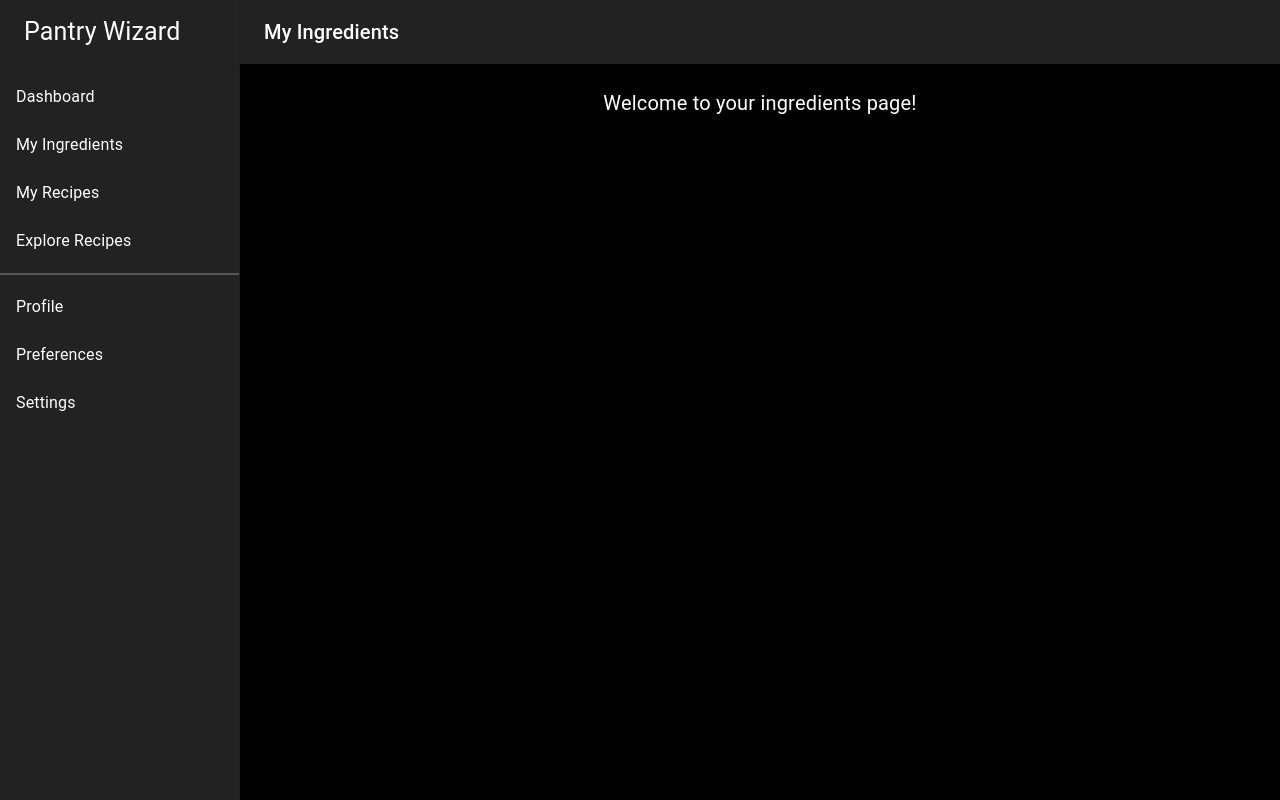
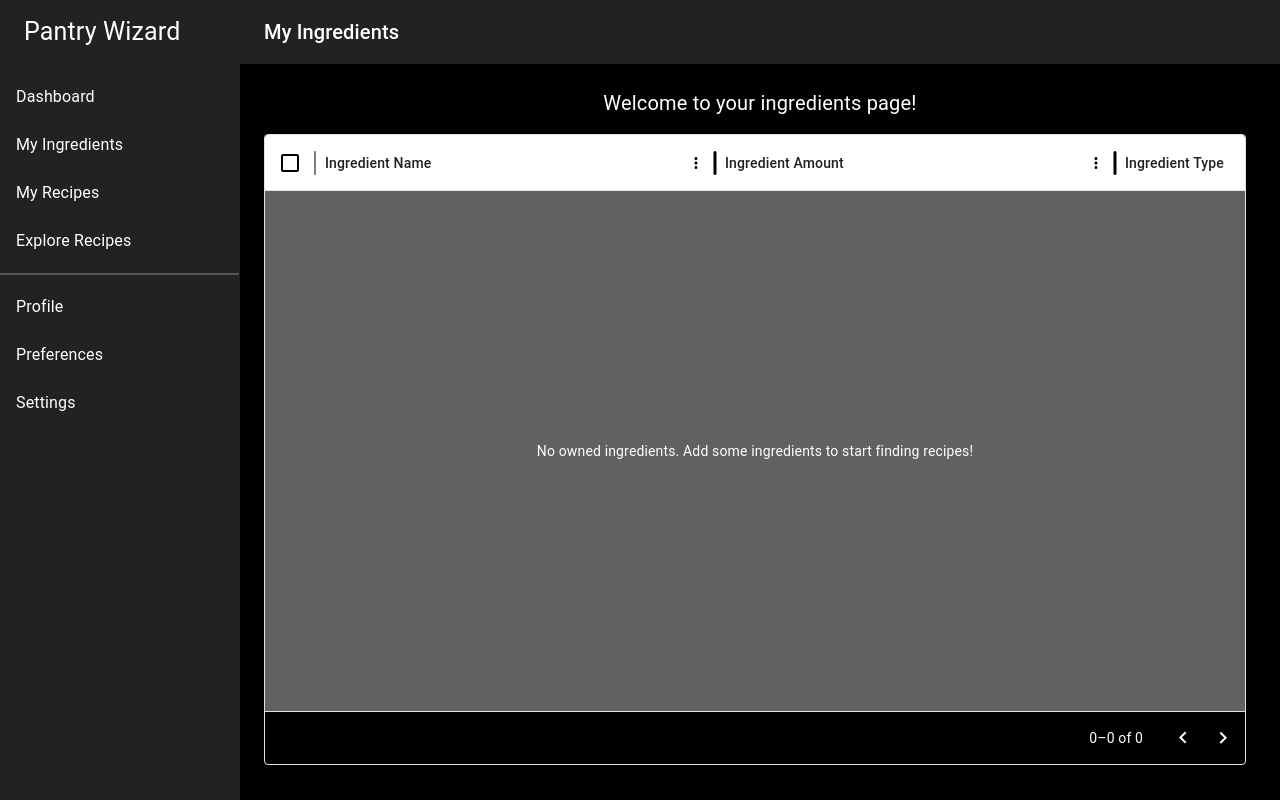
Before and after one commit to grackfish/pantry-wizard, a React (Create React App) app: page /ingredients in a window 1280 px wide. Built offline with nearby package versions, Linux system fonts and the light colour scheme.

Commit message:
reset some git stuff

```diff
--- a/package.json
+++ b/package.json
@@ -7,11 +7,13 @@
     "@emotion/styled": "^11.13.0",
     "@mui/icons-material": "^6.1.1",
     "@mui/material": "^6.1.1",
+    "@mui/x-data-grid": "^7.23.1",
     "@testing-library/jest-dom": "^5.17.0",
     "@testing-library/react": "^13.4.0",
     "@testing-library/user-event": "^13.5.0",
     "react": "^18.3.1",
     "react-dom": "^18.3.1",
+    "react-router-dom": "^7.0.2",
     "react-scripts": "5.0.1",
     "web-vitals": "^2.1.4"
   },
--- a/src/Ingredients/Ingredients.js
+++ b/src/Ingredients/Ingredients.js
@@ -14,7 +14,7 @@ import MenuIcon from '@mui/icons-material/Menu';
 import Toolbar from '@mui/material/Toolbar';
 import Typography from '@mui/material/Typography';
 import { Link } from 'react-router-dom';
-import { useLocation } from 'react-router-dom';
+import OwnedTable from './OwnedTable.js';
 
 const drawerWidth = 240;
 
@@ -148,6 +148,7 @@ function ResponsiveDrawer(props) {
         <Typography sx={{ marginBottom: 2, fontSize: '20px', textAlign: 'center' }}>
           Welcome to your ingredients page!
         </Typography>
+        <OwnedTable/>
       </Box>
     </Box>
   );
--- /dev/null
+++ b/src/Ingredients/OwnedTable.js
@@ -0,0 +1,85 @@
+import * as React from 'react';
+import Box from '@mui/material/Box';
+import { DataGrid } from '@mui/x-data-grid';
+
+// BACKEND: refer to 'field' variable
+const columns = [
+  { field: 'name', headerName: 'Ingredient Name', width: 400 },
+  { field: 'amount', headerName: 'Ingredient Amount', width: 400 },
+  { field: 'type', headerName: 'Ingredient Type', width: 350 },
+];
+
+export default function EventsGrid() {
+  const [rows, setRows] = React.useState([]);
+
+  return (
+    <Box sx={{ height: 631, width: '99%' }}>
+      <DataGrid
+        rows={rows}
+        columns={columns}
+        initialState={{
+          pagination: {
+            paginationModel: {
+              pageSize: 10,
+            },
+          },
+        }}
+        pageSizeOptions={[10]}
+        checkboxSelection
+        disableRowSelectionOnClick
+        localeText={{
+            noRowsLabel: 'No owned ingredients. Add some ingredients to start finding recipes!',
+        }}
+        sx={{
+          '& .MuiDataGrid-cell': {
+            color: 'white', // Set content text color to white
+          },
+          '& .MuiDataGrid-columnHeader': {
+            color: 'inherit', // Keep column header color as is
+          },
+          '& .MuiDataGrid-footerCell': {
+            color: 'inherit', // Keep footer cell color as is
+          },
+          '& .MuiDataGrid-footer': {
+            color: 'white', // Set footer text color to white
+          },
+          '& .MuiDataGrid-cell:hover': {
+            backgroundColor: 'gray !important', // Cell hover background color
+          },
+          '& .MuiCheckbox-root': {
+            color: 'white !important', // Checkbox color for rows
+          },
+          '& .MuiDataGrid-columnHeader .MuiCheckbox-root': {
+            color: 'inherit !important', // Keep checkbox color in header as is
+          },
+          '& .MuiDataGrid-cell .MuiCheckbox-root': {
+            color: 'white !important', // Ensure checkboxes in cells are white
+          },
+          '& .MuiIconButton-root': {
+            color: 'white !important', // Pagination arrow icon color
+          },
+          '& .MuiPagination-root': {
+            color: 'white !important', // Pagination text color
+          },
+          '& .MuiPaginationItem-root': {
+            color: 'white !important', // Pagination item text color
+          },
+          '& .MuiTablePagination-root': {
+            color: 'white !important', // Set the footer text color to white
+          },
+          '& .MuiDataGrid-overlay': {
+            color: 'white', // Set "No rows" text color to white
+          },
+          // Highlight entire row on hover
+          '& .MuiDataGrid-row:hover': {
+            backgroundColor: 'gray !important', // Highlight row color
+          },
+          // Sorting arrow icons color
+          '& .MuiDataGrid-columnHeader .MuiSvgIcon-root': {
+            color: 'black !important', // Sorting arrow icon color
+          },
+        }}
+      />
+    </Box>
+  );
+}
```
Also changed, not shown: 2 other files (tests, documents, lock files or other folders).
